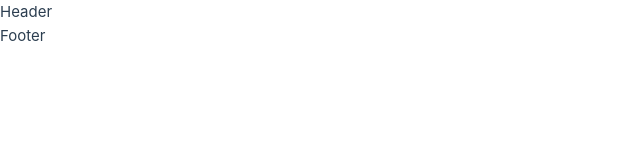
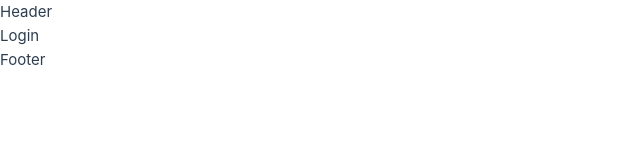
Before and after one commit to VictorMRD/EDV-frontend, a Vue app: page /login in a window 1280 px wide. Before the commit this address had no page. Shown: the top 160 px of the page, without its empty margins (0-640 px from the left). Built offline with nearby package versions, Linux system fonts and the light colour scheme.

Commit message:
Add login page to routing

```diff
--- a/src/router/index.ts
+++ b/src/router/index.ts
@@ -9,14 +9,11 @@ const router = createRouter({
       name: 'home',
       component: Index,
     },
-    /* {
-      path: '/about',
-      name: 'about',
-      // route level code-splitting
-      // this generates a separate chunk (About.[hash].js) for this route
-      // which is lazy-loaded when the route is visited.
-      component: () => import('../views/AboutView.vue'),
-    }, */
+    {
+      path: '/login',
+      name: 'login',
+      component: () => import('../views/auth/Login.vue'),
+    },
   ],
 })
 
--- a/src/views/Auth/Login.vue
+++ b/src/views/Auth/Login.vue
@@ -0,0 +1,5 @@
+<template>
+    <div>
+        <p>Login</p>
+    </div>
+</template>
--- a/src/views/Auth/LostPassword.vue
+++ b/src/views/Auth/LostPassword.vue
@@ -0,0 +1,5 @@
+<template>
+    <div>
+        <p>LostPassword</p>
+    </div>
+</template>
--- a/src/views/Auth/Register.vue
+++ b/src/views/Auth/Register.vue
@@ -0,0 +1,5 @@
+<template>
+    <div>
+        <p>Register</p>
+    </div>
+</template>
```
